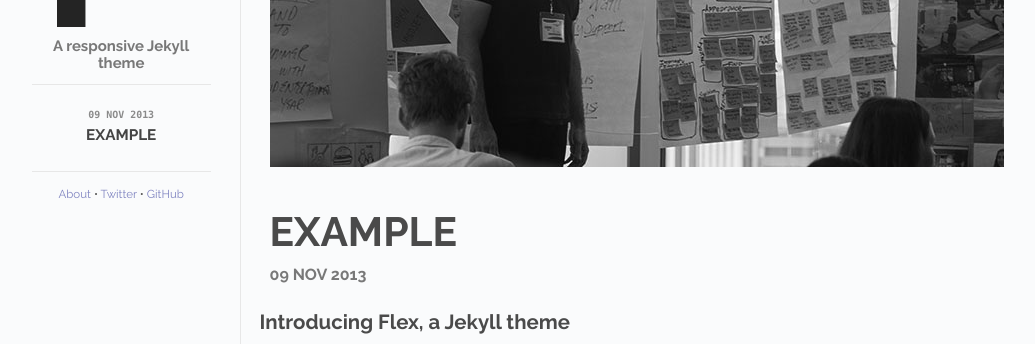
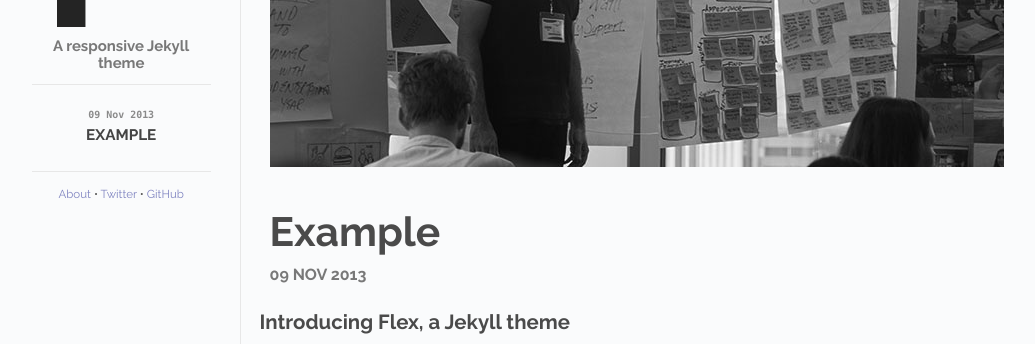
Before and after one commit to clintpick/clintpick.github.io, a Jekyll site: the page built from _posts/2013-12-09-example-post.md, in a window 1280 px wide. Shown: the part 153-497 px from the top of the page, without its empty margins (118-1153 px from the left). Built offline with Jekyll 4.4.1, drawn with Linux system fonts in a browser that asks for light colours.

```diff
--- a/css/main.css
+++ b/css/main.css
@@ -142,7 +142,7 @@
   margin-bottom: 0.35em;
   font-size: 3em;
   line-height: 40px;
-  text-transform: uppercase;
+  text-transform: capitalize;
 }
 
 .post {
@@ -255,7 +255,7 @@
   font-weight: 600;
   font-size: 0.65em;
   display: block;
-  text-transform: uppercase;
+  text-transform: capitalize;
 }
 
 #sidebar-button {
```
